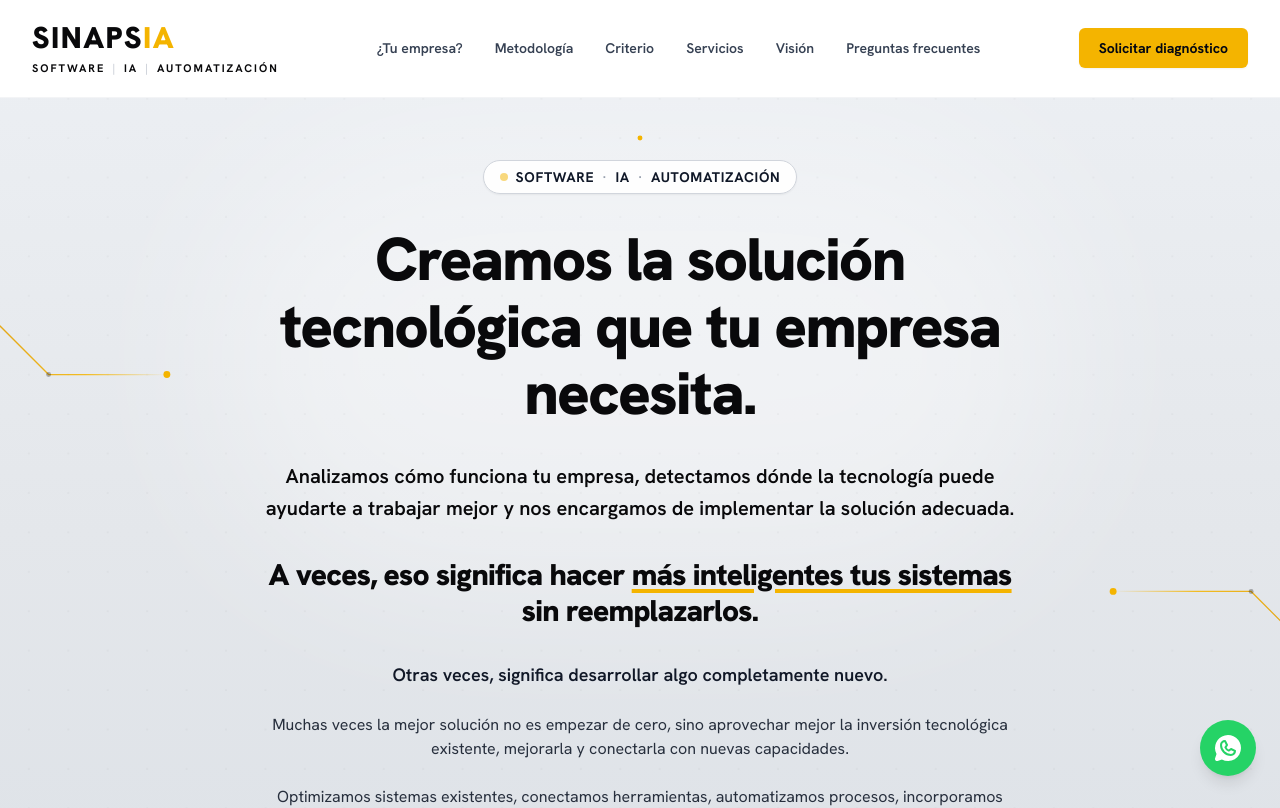
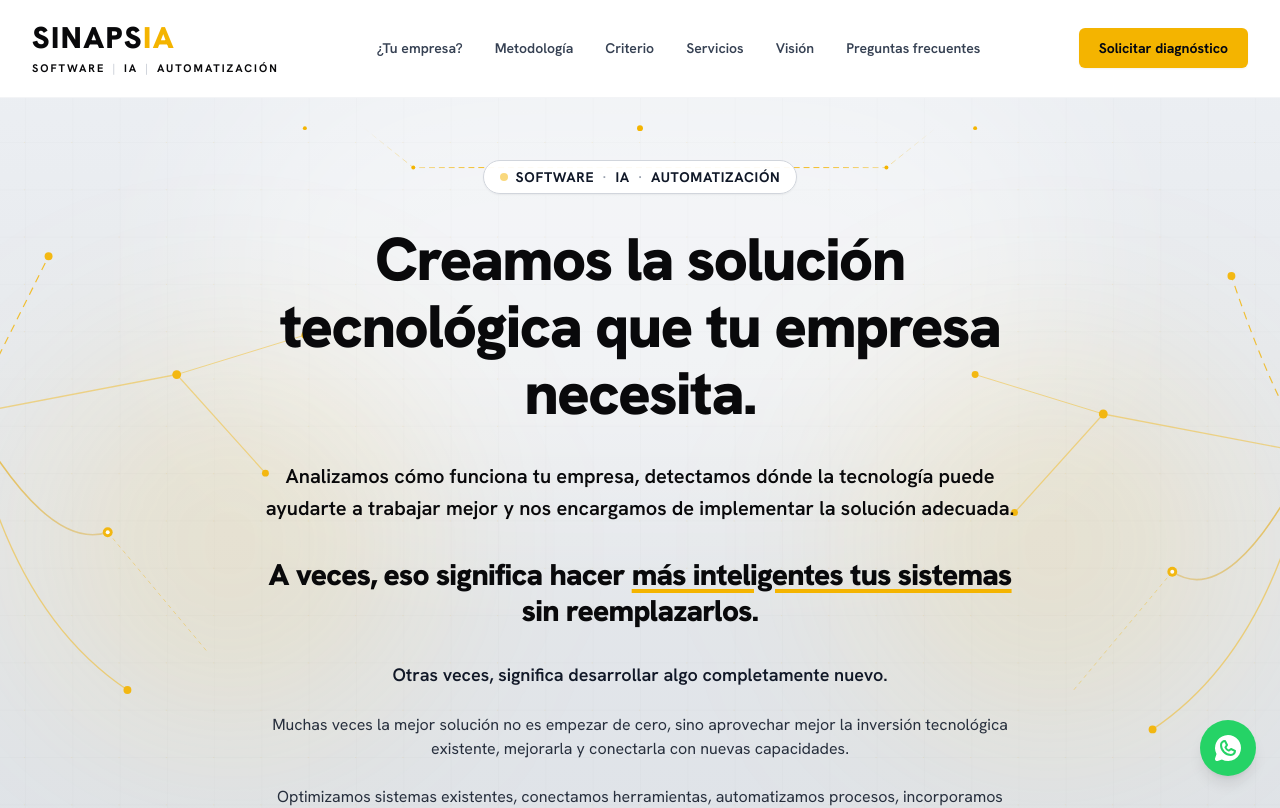
Before and after one commit to javieryacu/sinapsia_landing, a Next.js app: page / in a window 1280 px wide. Shown: the top 808 px of the page. Built offline with nearby package versions, Linux system fonts and the light colour scheme.

Commit message:
feat(hero): fondo temático con constelaciones sinápticas de IA, flujo de automatización y acabado satinado

```diff
--- a/src/components/Hero.tsx
+++ b/src/components/Hero.tsx
@@ -12,16 +12,18 @@ export default function Hero({ onOpenDiagnostic }: HeroProps) {
   return (
     <section className="relative pt-32 pb-20 sm:pt-40 sm:pb-32 bg-[#e8ebef] border-b border-gray-300 overflow-hidden">
 
-      {/* Background: Direct Vector Graphics with Pearlescent Automotive Bodywork & Yellow Technical Lines */}
+      {/* Background: Pearlescent Automotive Bodywork with Rich Synaptic AI Neural Network */}
       <div className="absolute inset-0 pointer-events-none select-none overflow-hidden">
 
-        {/* Slightly Darker Automotive Grayish Diffuse Glow */}
+        {/* Automotive Grayish Satin Base Glow */}
         <div className="absolute inset-0 bg-gradient-to-b from-[#edf0f4] via-[#e4e7eb] to-[#dbe0e6]" />
 
-        {/* Soft Specular Light Center Accent */}
-        <div className="absolute top-1/3 left-1/2 -translate-x-1/2 -translate-y-1/2 w-[850px] h-[450px] bg-white/40 blur-[90px] rounded-full" />
+        {/* Soft Ambient Synaptic Light Accents */}
+        <div className="absolute top-1/4 left-1/2 -translate-x-1/2 -translate-y-1/2 w-[850px] h-[450px] bg-white/45 blur-[90px] rounded-full" />
+        <div className="absolute top-1/3 left-10 w-[380px] h-[380px] bg-[#f4b400]/12 blur-[100px] rounded-full animate-float-slow" />
+        <div className="absolute top-1/3 right-10 w-[380px] h-[380px] bg-[#f4b400]/12 blur-[100px] rounded-full animate-float-reverse" />
 
-        {/* Embedded Vector Lines for Absolute Fidelity & Crispness */}
+        {/* Embedded High-Definition Vector Neural & Automation Network */}
         <svg
           className="absolute inset-0 w-full h-full"
           xmlns="http://www.w3.org/2000/svg"
@@ -29,75 +31,137 @@ export default function Hero({ onOpenDiagnostic }: HeroProps) {
           preserveAspectRatio="xMidYMid slice"
         >
           <defs>
-            {/* Fine Gray Dot Grid */}
-            <pattern id="carDoorGrid" width="40" height="40" patternUnits="userSpaceOnUse">
-              <circle cx="20" cy="20" r="0.85" fill="#09090b" fillOpacity="0.06" />
+            {/* Fine Precision Grid */}
+            <pattern id="precisionGrid" width="48" height="48" patternUnits="userSpaceOnUse">
+              <path d="M 48 0 L 0 0 0 48" fill="none" stroke="#09090b" strokeWidth="0.5" strokeOpacity="0.04" />
+              <circle cx="48" cy="0" r="0.75" fill="#f4b400" fillOpacity="0.25" />
             </pattern>
 
-            {/* Glowing Yellow Line Gradient */}
-            <linearGradient id="techYellowLine" x1="0%" y1="0%" x2="100%" y2="0%">
+            {/* Glowing Amber Synapse Gradients */}
+            <linearGradient id="amberGlowH" x1="0%" y1="0%" x2="100%" y2="0%">
               <stop offset="0%" stopColor="#f4b400" stopOpacity="0" />
-              <stop offset="25%" stopColor="#f4b400" stopOpacity="0.85" />
+              <stop offset="20%" stopColor="#f4b400" stopOpacity="0.85" />
               <stop offset="50%" stopColor="#e5a918" stopOpacity="1" />
-              <stop offset="75%" stopColor="#f4b400" stopOpacity="0.85" />
+              <stop offset="80%" stopColor="#f4b400" stopOpacity="0.85" />
               <stop offset="100%" stopColor="#f4b400" stopOpacity="0" />
+            </linearGradient>
+
+            <linearGradient id="amberSynapseLeft" x1="0%" y1="0%" x2="100%" y2="100%">
+              <stop offset="0%" stopColor="#f4b400" stopOpacity="0.15" />
+              <stop offset="50%" stopColor="#f4b400" stopOpacity="0.9" />
+              <stop offset="100%" stopColor="#d99b00" stopOpacity="0.35" />
+            </linearGradient>
+
+            <linearGradient id="amberSynapseRight" x1="100%" y1="0%" x2="0%" y2="100%">
+              <stop offset="0%" stopColor="#f4b400" stopOpacity="0.15" />
+              <stop offset="50%" stopColor="#f4b400" stopOpacity="0.9" />
+              <stop offset="100%" stopColor="#d99b00" stopOpacity="0.35" />
             </linearGradient>
 
             <linearGradient id="techYellowVertical" x1="0%" y1="0%" x2="0%" y2="100%">
               <stop offset="0%" stopColor="#f4b400" stopOpacity="0" />
-              <stop offset="30%" stopColor="#f4b400" stopOpacity="0.6" />
-              <stop offset="70%" stopColor="#f4b400" stopOpacity="0.7" />
+              <stop offset="30%" stopColor="#f4b400" stopOpacity="0.5" />
+              <stop offset="70%" stopColor="#f4b400" stopOpacity="0.6" />
               <stop offset="100%" stopColor="#f4b400" stopOpacity="0" />
             </linearGradient>
           </defs>
 
           {/* Grid Layer */}
-          <rect width="1920" height="1080" fill="url(#carDoorGrid)" />
+          <rect width="1920" height="1080" fill="url(#precisionGrid)" />
 
-          {/* Delicate Technical Lines (Yellow Accent) */}
+          {/* Left Wing: Synaptic AI Neural Cluster */}
+          <g opacity="0.92">
+            <path d="M 60 220 Q 200 280 280 420 T 420 540" fill="none" stroke="url(#amberSynapseLeft)" strokeWidth="1.6" />
+            <path d="M 120 580 Q 240 500 280 420 T 360 260" fill="none" stroke="url(#amberSynapseLeft)" strokeWidth="1.2" strokeDasharray="8 6" />
+            <path d="M 280 420 L 490 380 L 580 480" fill="none" stroke="#f4b400" strokeOpacity="0.45" strokeWidth="1.3" />
+            <path d="M 280 420 Q 320 620 440 700" fill="none" stroke="#f4b400" strokeOpacity="0.5" strokeWidth="1.4" />
+            <path d="M 180 340 L 280 420 L 220 560" fill="none" stroke="#09090b" strokeOpacity="0.1" strokeWidth="1" />
+
+            <line x1="80" y1="180" x2="180" y2="340" stroke="#f4b400" strokeOpacity="0.4" strokeWidth="1" />
+            <line x1="420" y1="540" x2="520" y2="660" stroke="#f4b400" strokeOpacity="0.4" strokeWidth="1" strokeDasharray="4 4" />
+            <line x1="490" y1="380" x2="620" y2="340" stroke="#f4b400" strokeOpacity="0.45" strokeWidth="1" />
+
+            {/* Synaptic Core Left */}
+            <circle cx="280" cy="420" r="14" fill="#f4b400" fillOpacity="0.25" />
+            <circle cx="280" cy="420" r="6" fill="#f4b400" />
+            <circle cx="280" cy="420" r="2.5" fill="#ffffff" />
+
+            {/* Satellite Nodes */}
+            <circle cx="180" cy="340" r="4.5" fill="#f4b400" />
+            <circle cx="180" cy="340" r="1.5" fill="#ffffff" />
+            <circle cx="420" cy="540" r="5" fill="#f4b400" />
+            <circle cx="420" cy="540" r="2" fill="#ffffff" />
+            <circle cx="360" cy="260" r="4" fill="#f4b400" />
+            <circle cx="490" cy="380" r="4.5" fill="#f4b400" />
+            <circle cx="580" cy="480" r="3.5" fill="#f4b400" />
+            <circle cx="440" cy="700" r="4" fill="#f4b400" />
+            <circle cx="220" cy="560" r="3" fill="#09090b" fillOpacity="0.3" />
+            <circle cx="120" cy="580" r="3.5" fill="#f4b400" fillOpacity="0.8" />
+            <circle cx="60" cy="220" r="3" fill="#f4b400" fillOpacity="0.8" />
+            <circle cx="620" cy="340" r="3.5" fill="#f4b400" />
+          </g>
+
+          {/* Right Wing: Synaptic AI Neural Cluster */}
+          <g opacity="0.92">
+            <path d="M 1860 240 Q 1720 300 1640 460 T 1500 580" fill="none" stroke="url(#amberSynapseRight)" strokeWidth="1.6" />
+            <path d="M 1800 620 Q 1680 520 1640 460 T 1560 280" fill="none" stroke="url(#amberSynapseRight)" strokeWidth="1.2" strokeDasharray="8 6" />
+            <path d="M 1640 460 L 1430 420 L 1340 520" fill="none" stroke="#f4b400" strokeOpacity="0.45" strokeWidth="1.3" />
+            <path d="M 1640 460 Q 1600 660 1480 740" fill="none" stroke="#f4b400" strokeOpacity="0.5" strokeWidth="1.4" />
+            <path d="M 1740 380 L 1640 460 L 1700 600" fill="none" stroke="#09090b" strokeOpacity="0.1" strokeWidth="1" />
+
+            <line x1="1840" y1="200" x2="1740" y2="380" stroke="#f4b400" strokeOpacity="0.4" strokeWidth="1" />
+            <line x1="1500" y1="580" x2="1400" y2="700" stroke="#f4b400" strokeOpacity="0.4" strokeWidth="1" strokeDasharray="4 4" />
+            <line x1="1430" y1="420" x2="1300" y2="380" stroke="#f4b400" strokeOpacity="0.45" strokeWidth="1" />
+
+            {/* Synaptic Core Right */}
+            <circle cx="1640" cy="460" r="14" fill="#f4b400" fillOpacity="0.25" />
+            <circle cx="1640" cy="460" r="6" fill="#f4b400" />
+            <circle cx="1640" cy="460" r="2.5" fill="#ffffff" />
+
+            {/* Satellite Nodes */}
+            <circle cx="1740" cy="380" r="4.5" fill="#f4b400" />
+            <circle cx="1740" cy="380" r="1.5" fill="#ffffff" />
+            <circle cx="1500" cy="580" r="5" fill="#f4b400" />
+            <circle cx="1500" cy="580" r="2" fill="#ffffff" />
+            <circle cx="1560" cy="280" r="4" fill="#f4b400" />
+            <circle cx="1430" cy="420" r="4.5" fill="#f4b400" />
+            <circle cx="1340" cy="520" r="3.5" fill="#f4b400" />
+            <circle cx="1480" cy="740" r="4" fill="#f4b400" />
+            <circle cx="1700" cy="600" r="3" fill="#09090b" fillOpacity="0.3" />
+            <circle cx="1800" cy="620" r="3.5" fill="#f4b400" fillOpacity="0.8" />
+            <circle cx="1860" cy="240" r="3" fill="#f4b400" fillOpacity="0.8" />
+            <circle cx="1300" cy="380" r="3.5" fill="#f4b400" />
+          </g>
+
+          {/* Horizontal Precision Horizon Lines & Telemetry */}
           <g>
             {/* Top Horizon Line */}
-            <line x1="100" y1="140" x2="1820" y2="140" stroke="url(#techYellowLine)" strokeWidth="1.3" />
-            <circle cx="280" cy="140" r="3" fill="#f4b400" />
-            <circle cx="960" cy="140" r="2.5" fill="#f4b400" />
-            <circle cx="1640" cy="140" r="3" fill="#f4b400" />
+            <line x1="80" y1="130" x2="1840" y2="130" stroke="url(#amberGlowH)" strokeWidth="1.4" />
+            <circle cx="280" cy="130" r="3" fill="#f4b400" />
+            <circle cx="620" cy="130" r="2" fill="#f4b400" />
+            <circle cx="960" cy="130" r="3" fill="#f4b400" />
+            <circle cx="1300" cy="130" r="2" fill="#f4b400" />
+            <circle cx="1640" cy="130" r="3" fill="#f4b400" />
 
-            {/* Circuit Trace Left Side */}
-            <path
-              d="M 150 320 L 300 320 L 360 380 L 480 380"
-              fill="none"
-              stroke="url(#techYellowLine)"
-              strokeWidth="1.3"
-            />
-            <circle cx="300" cy="320" r="3" fill="#f4b400" />
-            <circle cx="360" cy="380" r="2.5" fill="#09090b" fillOpacity="0.3" />
-            <circle cx="480" cy="380" r="3.5" fill="#f4b400" />
+            {/* Upper Circuit Bridge */}
+            <path d="M 680 130 L 730 170 L 1210 170 L 1260 130" fill="none" stroke="url(#amberGlowH)" strokeWidth="1" strokeDasharray="6 4" />
+            <circle cx="730" cy="170" r="2" fill="#f4b400" />
+            <circle cx="1210" cy="170" r="2" fill="#f4b400" />
 
-            {/* Circuit Trace Right Side */}
-            <path
-              d="M 1440 600 L 1580 600 L 1640 660 L 1780 660"
-              fill="none"
-              stroke="url(#techYellowLine)"
-              strokeWidth="1.3"
-            />
-            <circle cx="1440" cy="600" r="3.5" fill="#f4b400" />
-            <circle cx="1580" cy="600" r="2.5" fill="#09090b" fillOpacity="0.3" />
-            <circle cx="1640" cy="660" r="3" fill="#f4b400" />
+            {/* Bottom Horizon Line */}
+            <line x1="120" y1="960" x2="1800" y2="960" stroke="url(#amberGlowH)" strokeWidth="1.8" />
+            <line x1="120" y1="965" x2="480" y2="965" stroke="#f4b400" strokeWidth="1" strokeOpacity="0.5" />
+            <line x1="1440" y1="965" x2="1800" y2="965" stroke="#f4b400" strokeWidth="1" strokeOpacity="0.5" />
 
-            {/* Bottom Horizon Line (Inspired by the car door graphic yellow separator) */}
-            <line x1="180" y1="960" x2="1740" y2="960" stroke="url(#techYellowLine)" strokeWidth="1.8" />
-            <line x1="180" y1="965" x2="520" y2="965" stroke="#f4b400" strokeWidth="1" strokeOpacity="0.5" />
-            <line x1="1400" y1="965" x2="1740" y2="965" stroke="#f4b400" strokeWidth="1" strokeOpacity="0.5" />
+            {/* Vertical Telemetry Coordinates */}
+            <line x1="120" y1="190" x2="120" y2="900" stroke="#f4b400" strokeOpacity="0.25" strokeWidth="0.8" strokeDasharray="4 8" />
+            <line x1="1800" y1="190" x2="1800" y2="900" stroke="#f4b400" strokeOpacity="0.25" strokeWidth="0.8" strokeDasharray="4 8" />
 
-            {/* Subtle Vertical Coordinate Lines */}
-            <line x1="160" y1="200" x2="160" y2="880" stroke="url(#techYellowVertical)" strokeWidth="0.85" strokeDasharray="6 6" />
-            <line x1="1760" y1="200" x2="1760" y2="880" stroke="url(#techYellowVertical)" strokeWidth="0.85" strokeDasharray="6 6" />
-
-            {/* Corner Precision Marks */}
-            <path d="M 60 60 L 85 60 M 60 60 L 60 85" stroke="#f4b400" strokeWidth="1.3" strokeOpacity="0.75" />
-            <path d="M 1860 60 L 1835 60 M 1860 60 L 1860 85" stroke="#f4b400" strokeWidth="1.3" strokeOpacity="0.75" />
-            <path d="M 60 1020 L 85 1020 M 60 1020 L 60 995" stroke="#f4b400" strokeWidth="1.3" strokeOpacity="0.75" />
-            <path d="M 1860 1020 L 1835 1020 M 1860 1020 L 1860 995" stroke="#f4b400" strokeWidth="1.3" strokeOpacity="0.75" />
+            {/* Corner Framing Precision Marks */}
+            <path d="M 50 50 L 80 50 M 50 50 L 50 80" stroke="#f4b400" strokeWidth="1.4" strokeOpacity="0.8" />
+            <path d="M 1870 50 L 1840 50 M 1870 50 L 1870 80" stroke="#f4b400" strokeWidth="1.4" strokeOpacity="0.8" />
+            <path d="M 50 1030 L 80 1030 M 50 1030 L 50 1000" stroke="#f4b400" strokeWidth="1.4" strokeOpacity="0.8" />
+            <path d="M 1870 1030 L 1840 1030 M 1870 1030 L 1870 1000" stroke="#f4b400" strokeWidth="1.4" strokeOpacity="0.8" />
           </g>
         </svg>
       </div>
```
Also changed, not shown: public/hero-bg.svg, 1 other file (tests, documents, lock files or other folders).
